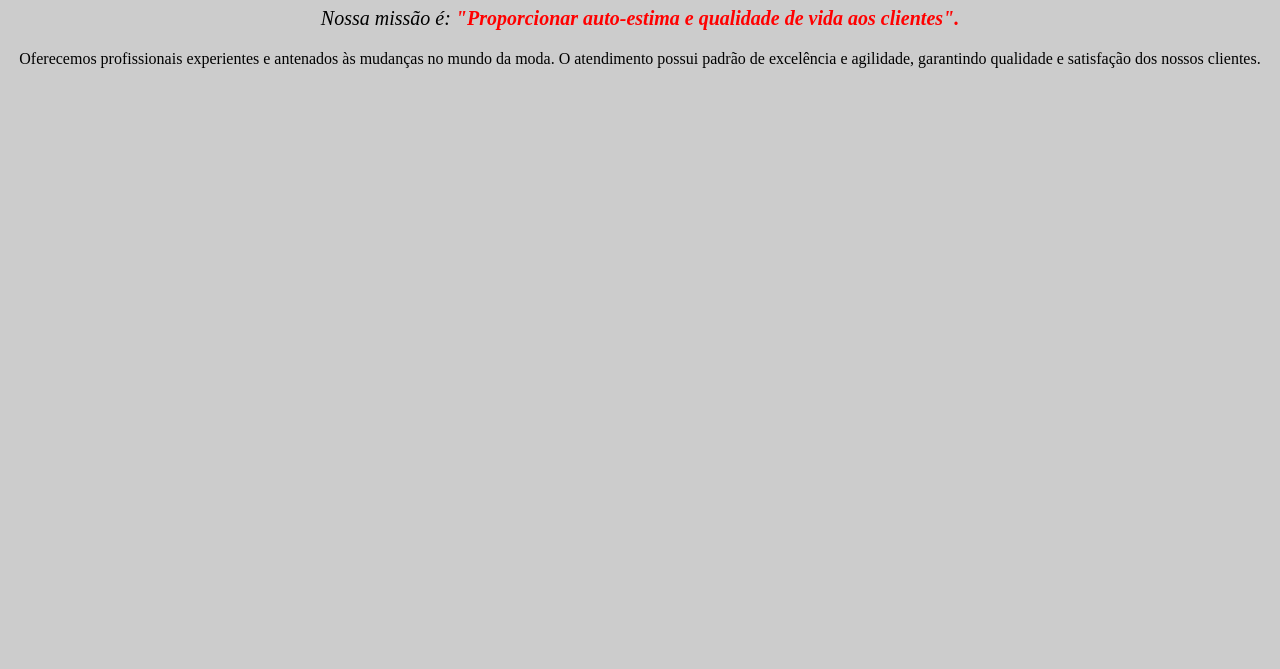
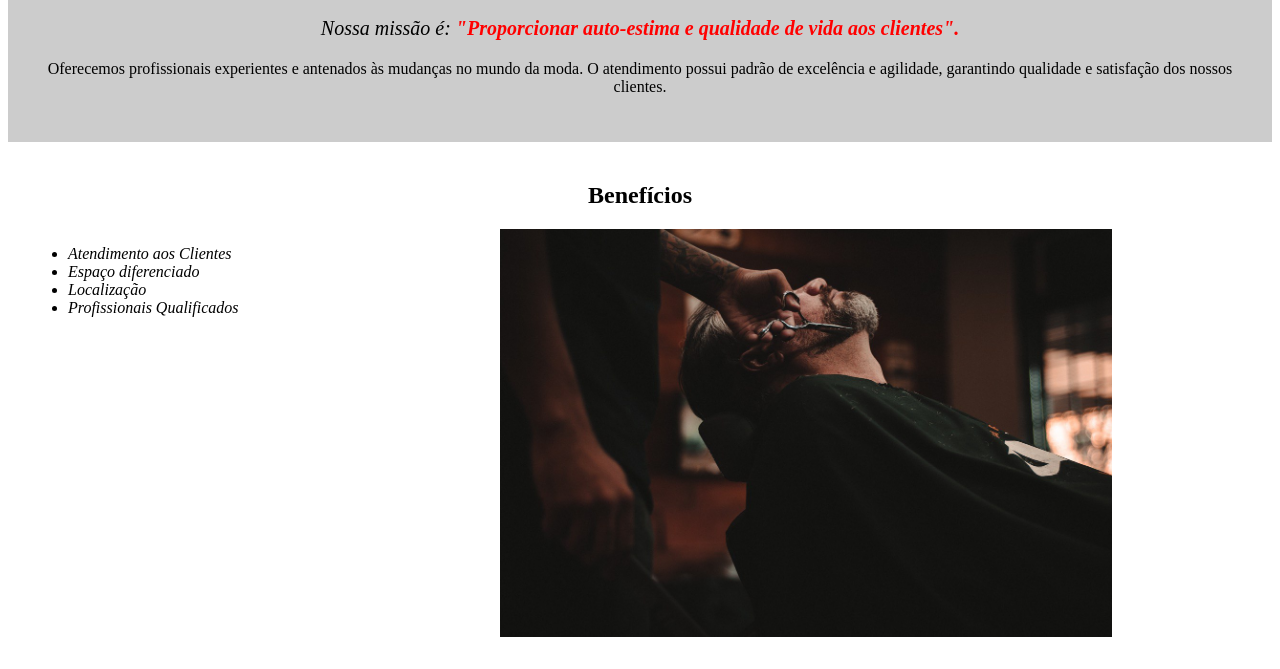
Before and after one commit to Pedrohsantosg/PaginaWeb, a plain HTML site: page index.html in a window 1280 px wide. Shown: the part 635-1304 px from the top of the page. Before the commit the page ends 800 px from the top, so only its background shows below. Drawn offline with Linux system fonts and the light colour scheme.

Commit message:
lists and divisions

```diff
--- a/index.html
+++ b/index.html
@@ -8,6 +8,7 @@
     </head>
     <body>
         <img id="banner" src="banner.jpg" alt="">
+        <div class="principal" >
             <h1>Sobre a Barbearia Alura</h1>
 
             <p>Localizada no coração da cidade a <strong>Barbearia Alura</strong> traz para o mercado o que há de melhor para o seu cabelo e barba. Fundada em 2019, a Barbearia Alura já é destaque na cidade e conquista novos clientes a cada dia.
@@ -16,5 +17,18 @@
 
             <p>Oferecemos profissionais experientes e antenados às mudanças no mundo da moda. O atendimento possui padrão de excelência e agilidade, garantindo qualidade e satisfação dos nossos clientes.</p>
 
+        </div>
+        <div class="beneficios">
+            <h2>Benefícios</h2>
+            <ul>
+                <li class="itens">Atendimento aos Clientes </li>
+                <li class="itens">Espaço diferenciado </li>
+                <li class="itens">Localização</li>
+                <li class="itens">Profissionais Qualificados </li>
+            </ul>
+            <img class="imagembeneficios" src="beneficios.jpg" alt="">
+        </div>
+
+
     </body>
 </html>
--- a/style.css
+++ b/style.css
@@ -18,9 +18,38 @@ p{
 
 h1{
     text-align: center;
-    border: 10px solid #000000;
 }
 
 body{
+    background: #FFFFFF;
+}
+
+.itens {
+    font-style: italic;
+}
+
+.beneficios{
+    background: #FFFFFF;
+    padding: 20px;
+
+}
+
+.principal{
     background: #CCCCCC;
+    padding: 30px;
 }
+
+h2{
+    text-align: center;
+}
+
+.imagembeneficios{
+    width: 50%;
+}
+
+ul{
+    display: inline-block;
+    vertical-align: top;
+    width: 20%;
+    margin-right: 15%;
+}
```
Also changed, not shown: beneficios.jpg (added), 1 other file. Lines whose indentation alone changed are shown as unchanged.
